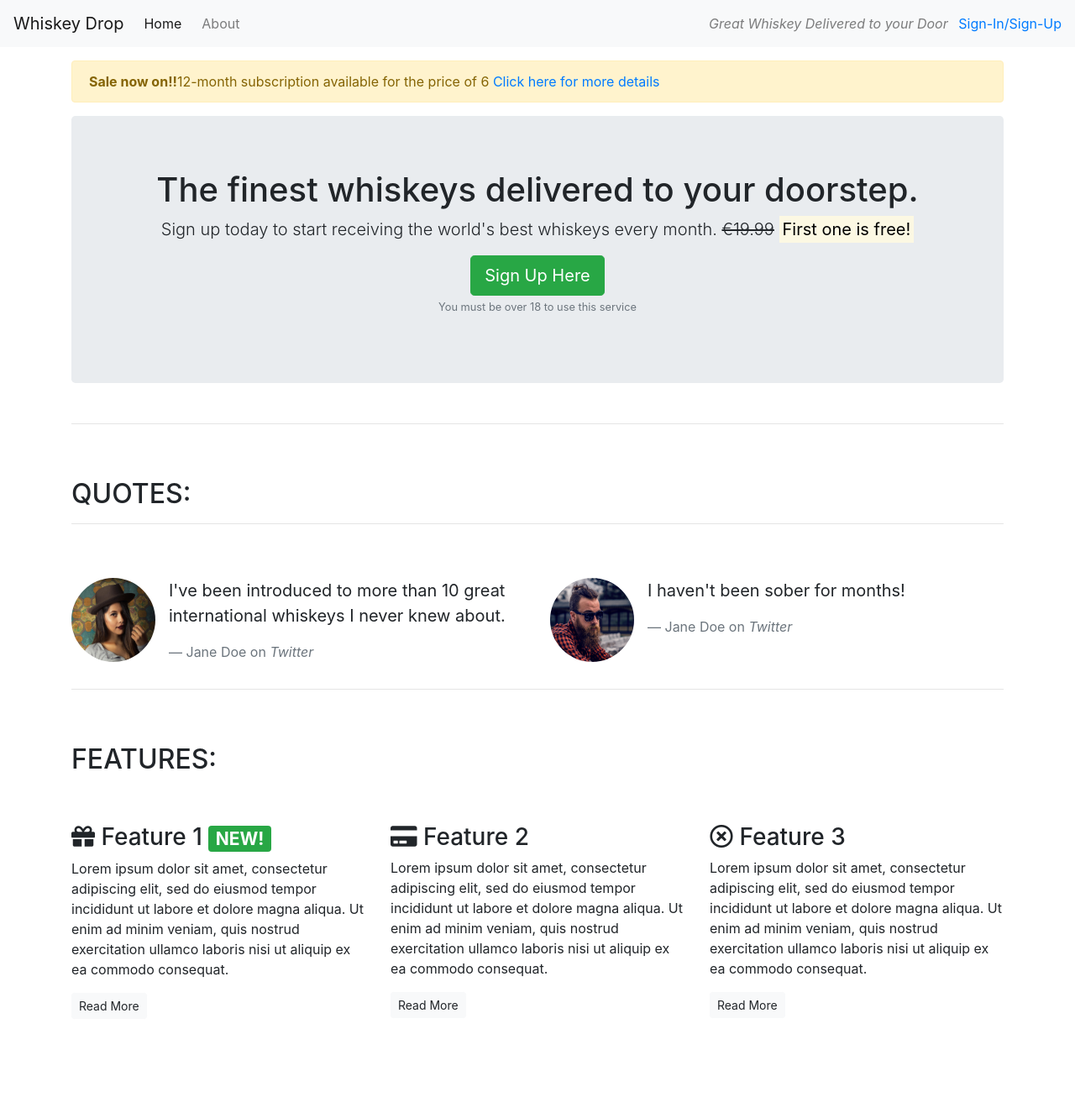
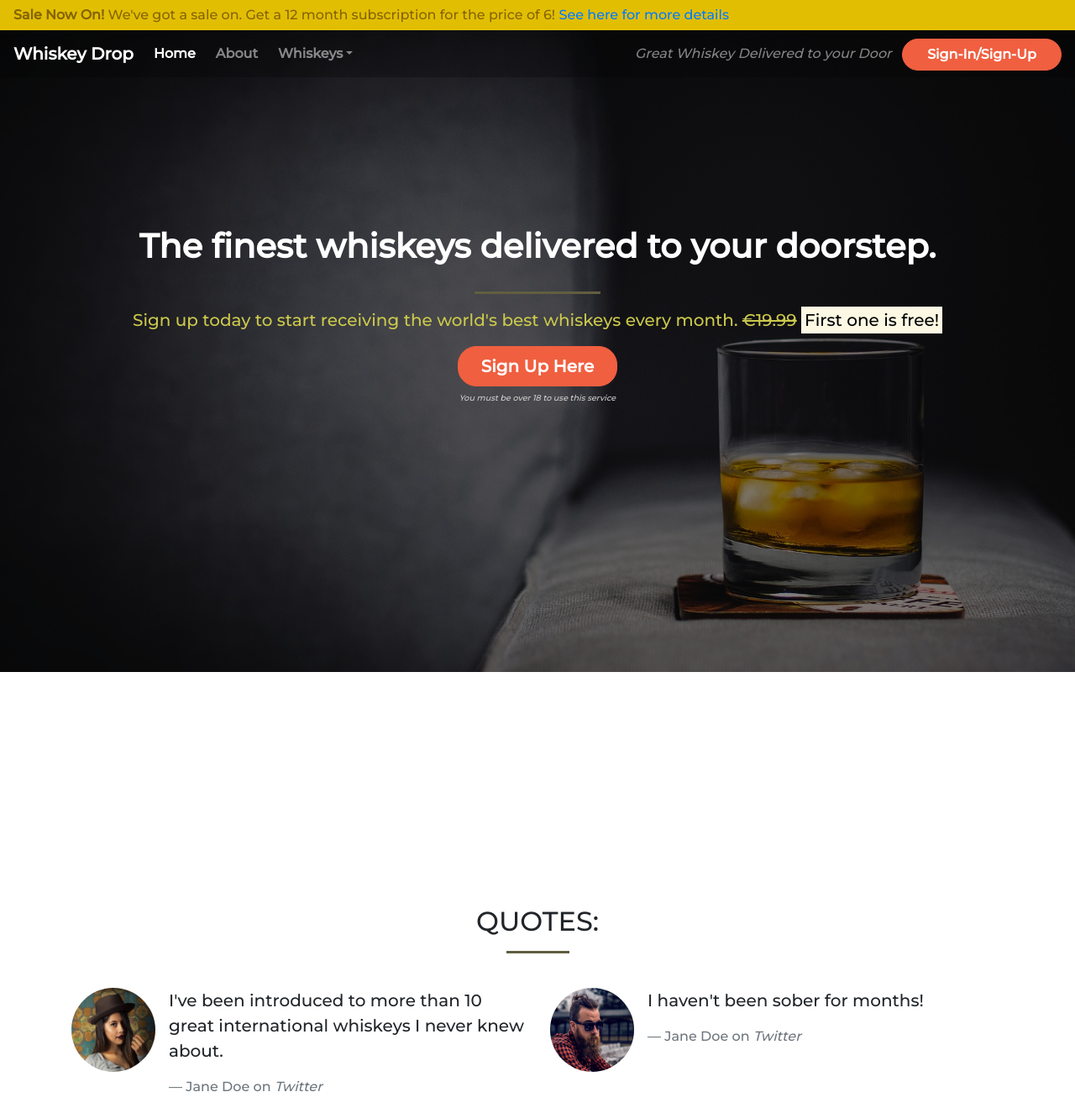
Before and after one commit to damien-meere/bootstrap_init, a plain HTML site: page index.html in a window 1280 px wide. Shown: the top 1325 px of the page at 84% size. Before the commit the page ends 1229 px from the top, so only its background shows below. Drawn offline with nearby package versions, Linux system fonts and the light colour scheme.

Commit message:
Extensive alteration of features throughout the page, including the jumbotron and additiona of bootstrap tailoring of elements

```diff
--- /dev/null
+++ b/css/style.css
@@ -0,0 +1,222 @@
+body {
+    font-family: 'Montserrat', sans-serif;
+
+}
+
+.page-header{
+    margin-bottom: 0;
+    border-bottom: 0;
+    text-align: center;
+}
+
+.page-header h2{
+    margin-top: 0;
+}
+
+.quotes .page-header{
+    margin-bottom: 25px;
+}
+
+
+.alert-container .col-12 {
+    padding-left: 0px;
+    padding-right: 0px;
+}
+
+.site-wide-alert {
+    border-radius: 0;
+    margin-bottom: 0;
+    padding: 5px 15px;
+    background-color: #e2be03;
+    border-color: #e2be03;
+}
+
+
+.callout-container {
+    /*VH = Viewport Height*/
+    height: 100vh;
+
+    /*Adding a full width backgroud image*/
+    background: url(/images/callout-bg.jpg) no-repeat bottom right fixed;
+    -webkit-background-size: cover;
+    -moz-background-size: cover;
+    -o-background-size: cover;
+    background-size: cover;
+
+    /*Align the Callout container to centre of the viewport*/
+    display: flex;
+    align-items: center;
+    justify-content: center;
+
+
+    position: relative;
+}
+
+/*background image is too dark and dominating the view*/
+
+.opaque-overlay {
+    position: absolute;
+    top: 0;
+    left: 0;
+    height: 100%;
+    width: 100%;
+    /*red green blue Aplha, alpha 1 = 100% visible, 0 = invisible*/
+    background-color: rgba(0, 0, 0, 0.5)
+}
+
+
+.quotes-container {
+    height: 100vh;
+
+    display: flex;
+    align-items: center;
+    justify-content: center;
+
+}
+
+.features-container {
+    height: 100vh;
+
+
+    display: flex;
+    align-items: center;
+    justify-content: center;
+}
+
+/*Block Dividers*/
+
+.block-divider {
+    width: 150px;
+    height: 3px;
+    border: 0;
+    background-color: #615e40;
+}
+
+.block-divider--tan {
+    background-color: #615e40;
+}
+
+.block-divider--short {
+    width: 75px;
+}
+
+.block-divider--white{
+    background-color: white;
+}
+
+
+/*Content Containers*/
+
+.content-container{
+    padding-top: 75px;
+    padding-bottom: 75px;
+
+}
+
+.container-wrapper{
+
+}
+
+.container-wrapper--red{
+    background-color: #f05f40;
+    color: white;
+}
+
+
+/*Navbar Styling*/
+
+.navalert-container {
+    position: absolute;
+    top: 0;
+    left: 0;
+    padding-left: 0;
+    padding-right: 0;
+    z-index: 1;
+}
+
+.navbar {
+    margin-bottom: 0;
+    border: 0;
+    width: 100%;
+    background-color: rgba(0, 0, 0, 0.25);
+}
+
+.navbar .navbar-toggler {
+    border: 0;
+}
+
+.navbar-brand {
+    font-weight: bold;
+}
+
+.navbar .navbar-nav a {
+    font-weight: bold;
+}
+
+
+/*Jumbotron alterations*/
+
+.jumbotron {
+    background-color: transparent;
+}
+
+.jumbotron-header {
+    color: white;
+    font-weight: bold;
+    margin-bottom: 30px;
+}
+
+.jumbotron small {
+    font-size: 60%;
+    font-style: italic;
+    color: #d0d0d0;
+}
+
+.jumbotron .lead {
+    color: #ccc94c;
+}
+
+
+/*Buttons Styling*/
+
+.btn--cta {
+    font-weight: bold;
+    width: 190px;
+    border-radius: 22px;
+}
+
+.btn--red {
+    color: white;
+    background-color: #f05f40;
+    border-color: #f05f40;
+}
+
+.btn--red:hover,
+.btn--red:active,
+.btn--red:focus,
+.btn--red:active:focus {
+    background-color: #f54925;
+    border-color: #f54925;
+}
+
+.feature {
+    text-align: justify;
+    margin-bottom: 40px;
+}
+
+.feature i{
+    margin-bottom: 20px;
+    font-size: 45px;
+    line-height: 45px;
+
+}
+
+.feature .btn {
+    background-color: white;
+    border-color: white;
+    border-radius: 15px;
+    min-width: 100px;
+    font-weight: bold;
+    margin-top: 10px;
+    color: #f54925;
+}
--- a/index.html
+++ b/index.html
@@ -9,65 +9,98 @@
     <link rel="stylesheet" href="https://stackpath.bootstrapcdn.com/bootstrap/4.3.1/css/bootstrap.min.css" integrity="sha384-ggOyR0iXCbMQv3Xipma34MD+dH/1fQ784/j6cY/iJTQUOhcWr7x9JvoRxT2MZw1T" crossorigin="anonymous">
     <script src="https://stackpath.bootstrapcdn.com/bootstrap/4.3.1/js/bootstrap.min.js" integrity="sha384-JjSmVgyd0p3pXB1rRibZUAYoIIy6OrQ6VrjIEaFf/nJGzIxFDsf4x0xIM+B07jRM" crossorigin="anonymous"></script>
     <link rel="stylesheet" href="https://use.fontawesome.com/releases/v5.8.2/css/all.css" integrity="sha384-oS3vJWv+0UjzBfQzYUhtDYW+Pj2yciDJxpsK1OYPAYjqT085Qq/1cq5FLXAZQ7Ay" crossorigin="anonymous">
+
+    <!-- Google Fonts, make selection here and include any additional css rules in our own css file -->
+    <link href="https://fonts.googleapis.com/css?family=Montserrat:500" rel="stylesheet">
+
+    <link rel="stylesheet" href="css/style.css" type="text/css" />
+
+
     <title>Whiskey Drop | Taste a new whiskey every month</title>
 </head>
 
 <body>
-    <!-- Fixed-top ensure the navbar is always visible -->
-    <nav class="navbar navbar-light bg-light navbar-expand-sm">
+    <div class="container-fluid navalert-container">
+
+        <div class="container-fluid alert-container">
+            <!--only visible on small to large screens, anything smaller (mobile) will not appear (d-none)-->
+            <div class="row d-none d-sm-block">
+                <div class="col-12">
+                    <div class="site-wide-alert alert alert-warning">
+                        <strong>Sale Now On!</strong> We've got a sale on. Get a 12 month subscription for the price of 6!
+                        <a href="">See here for more details</a>
+                    </div>
+                </div>
+            </div>
+        </div>
+
+        <nav class="navbar navbar-dark navbar-expand-sm">
             <a href="/" class="navbar-brand">Whiskey Drop</a>
+
+            <!-- creating a collapsible navbar for mobile devices, so as not to eat up realestate on the screen -->
+            <button class="navbar-toggler ml-auto" type="button" data-toggle="collapse" data-target="#navbarNavDropdown" aria-controls="navbarNavDropdown" aria-expanded="false" aria-label="Toggle navigation">
+        <!-- three bar icon for collapsed menu button-->
+        <span class="navbar-toggler-icon"></span></button>
+
+            <div class="collapse navbar-collapse" id="navbarNavDropdown">
                 <ul class="navbar-nav mr-auto">
                     <li class="active auto mr-2"><a class="nav-link" href="/">Home</a></li>
                     <li class="auto mr-2"><a class="nav-link" href="/about">About</a></li>
+                    <li class="nav-item dropdown">
+                        <a class="nav-link dropdown-toggle" href="#" id="navbarDropdownMenuLink" role="button" data-toggle="dropdown" aria-haspopup="true" aria-expanded="false">Whiskeys</a>
+                        <div class="dropdown-menu" aria-labelledby="navbarDropdownMenuLink">
+                            <a class="dropdown-item" href="#">Irish</a>
+                            <a class="dropdown-item" href="#">Scotch</a>
+                            <a class="dropdown-item" href="#">Japanese</a>
+                            <a class="dropdown-item" href="#">American</a>
+                        </div>
+                    </li>
                     <li class="auto mr-2 d-block d-sm-none"><a class="nav-link" href="/login">Sign-In/Sign-Up</a></li>
                 </ul>
+            </div>
 
             <!-- Will only be displayed on medium sized screens and above -->
             <div class="d-none d-md-block">
                 <p class="navbar-text my-auto mr-2"><i>Great Whiskey Delivered to your Door</i></p>
-            <a href="/login">Sign-In/Sign-Up</a>
+                <a href="/login" class="btn btn--cta btn--red">Sign-In/Sign-Up</a>
             </div>
             <!--</div>-->
         </nav>
-
-    <article class="container mt-3">
-        <!-- d-none and d-sm-block ensure this banner is not available on mobile devices -->
-        <div class="row d-none d-sm-block">
-            <div class="col-12">
-                <div class="alert alert-warning">
-                    <strong>Sale now on!!</strong>12-month subscription available for the price of 6
-                    <a href="">Click here for more details</a>
-                </div>
-            </div>
     </div>
 
+    <!-- container-fluid makes the container spread out across the entire screen -->
+    <div class="container-fluid callout-container">
+        <!-- Callout -->
 
-
-        <!-- Callout -->
+        <div class="opaque-overlay">&nbsp;</div>
         <div class="row">
             <!-- Callout will be the same (full width) on all screen sizes -->
             <div class="col-12">
                 <section class="callout jumbotron text-center">
-                    <h1>The finest whiskeys delivered to your doorstep.</h1>
+                    <h1 class="jumbotron-header">The finest whiskeys delivered to your doorstep.</h1>
+                    <!-- hr = Horizontal rule -->
+                    <hr class="block-divider block-divider--tan">
                     <p class="lead">Sign up today to start receiving the world's best whiskeys every month.
                         <!-- struck off text will only apear on small screens or larger, NOT Mobile -->
                         <s class="d-none d-sm-inline">€19.99</s>
                         <span class="d-inline d-sm-none"><br></span>
                         <strong><mark>First one is free!</mark></strong></p>
-                    <button class="btn btn-success btn-lg">Sign Up Here</button>
+                    <button class="btn btn-lg btn--cta btn--red" data-toggle="modal" data-target="#signUpModal">Sign Up Here</button>
                     <p class="text-muted"><small>You must be over 18 to use this service</small></p>
                 </section>
             </div>
         </div>
         <!-- /.callout -->
-        <hr>
+    </div>
 
     <!-- Quotes -->
+    <div class="container-wrapper">
+        <div class="container quotes-container content-container">
             <section class="quotes">
                 <div class="row">
-                <div class="col-12 my-5">
+                    <div class="col-12 page-header">
                         <h2 class="text-uppercase">Quotes:</h2>
-                    <hr />
+                        <hr class="block-divider block-divider--short">
                     </div>
                 </div>
                 <div class="row">
@@ -100,27 +133,33 @@
                 </div>
             </section>
             <!-- /.quotes -->
-        <hr>
+        </div>
+    </div>
 
     <!-- Features -->
+    <div class="container-wrapper container-wrapper--red">
+        <div class="container features-container content-container">
             <section class="features">
                 <div class="row">
-                <div class="col-12 my-5">
+                    <div class="col-12 page-header">
                         <h2 class="text-uppercase">Features:</h2>
+                        <!--hr = horizontal rule-->
+                        <hr class="block-divider block-divider-short block-divider--white">
                     </div>
                 </div>
                 <div class="row">
                     <!-- on Medium screens the featues elements will cover half the screen with, or full width on smaller screens-->
                     <div class="col-12 col-md-6 col-lg-4">
                         <div class="feature">
-                        <h3><i class="fas fa-gift d-none d-sm-inline"></i> Feature 1 <span class="badge badge-success">NEW!</span></h3>
+                            <!--d-sm-inline class puts the icon inline with the feature title, chage this to d-sm-block to move to another line-->
+                            <h3><i class="fas fa-gift d-none d-sm-block"></i> Feature 1 <span class="badge badge-success">NEW!</span></h3>
                             <p>Lorem ipsum dolor sit amet, consectetur adipiscing elit, sed do eiusmod tempor incididunt ut labore et dolore magna aliqua. Ut enim ad minim veniam, quis nostrud exercitation ullamco laboris nisi ut aliquip ex ea commodo consequat.</p>
                             <p><a class="btn btn-sm btn-light" href="">Read More</a></p>
                         </div>
                     </div>
                     <div class="col-12 col-md-6 col-lg-4">
                         <div class="feature">
-                        <h3><i class="fas fa-credit-card d-none d-sm-inline"></i> Feature 2</h3>
+                            <h3><i class="fas fa-credit-card d-none d-sm-block"></i> Feature 2</h3>
                             <p>Lorem ipsum dolor sit amet, consectetur adipiscing elit, sed do eiusmod tempor incididunt ut labore et dolore magna aliqua. Ut enim ad minim veniam, quis nostrud exercitation ullamco laboris nisi ut aliquip ex ea commodo consequat.</p>
                             <p><a class="btn btn-light btn-sm" href="">Read More</a></p>
                         </div>
@@ -129,7 +168,7 @@
                     <!-- on large screens this element will appear (d-lg-block) -->
                     <div class="col-12 d-md-none d-lg-block col-lg-4">
                         <div class="feature">
-                        <h3><i class="far fa-times-circle d-none d-sm-inline"></i> Feature 3</h3>
+                            <h3><i class="far fa-times-circle d-none d-sm-block"></i> Feature 3</h3>
                             <p>Lorem ipsum dolor sit amet, consectetur adipiscing elit, sed do eiusmod tempor incididunt ut labore et dolore magna aliqua. Ut enim ad minim veniam, quis nostrud exercitation ullamco laboris nisi ut aliquip ex ea commodo consequat.</p>
                             <p><a class="btn btn-light btn-sm" href="">Read More</a></p>
                         </div>
@@ -137,7 +176,49 @@
                 </div>
             </section>
             <!-- /.features -->
-    </article>
+        </div>
+    </div>
+
+    <!-- Building a Sign-Up Modal (overlay) -->
+    <div class="modal" tabindex="-1" role="dialog" id="signUpModal">
+        <div class="modal-dialog" role="document">
+            <div class="modal-content">
+                <div class="modal-header">
+                    <h5 class="modal-title">Sign Up Here</h5>
+                    <button type="button" class="close" data-dismiss="modal" aria-label="Close">
+                          <span aria-hidden="true">&times;</span>
+                    </button>
+                </div>
+                <div class="modal-body">
+                    <!-- Pasting a basic form element from Bootstrap here for a form -->
+                    <form>
+                        <div class="form-group">
+                            <label for="exampleInputEmail1">Email address</label>
+                            <input type="email" class="form-control" id="exampleInputEmail1" aria-describedby="emailHelp" placeholder="Enter email">
+                            <small id="emailHelp" class="form-text text-muted">We'll never share your email with anyone else.</small>
+                        </div>
+                        <div class="form-group">
+                            <label for="password">Password</label>
+                            <input type="password" class="form-control" id="password" placeholder="Password">
+                        </div>
+                        <div class="form-group">
+                            <label for="repeatPassword">Repeat Password</label>
+                            <input type="password" class="form-control" id="repeatPassword" placeholder="Repeat Password">
+                        </div>
+                        <button type="submit" class="btn btn-success">Submit</button>
+                    </form>
+                </div>
+            </div>
+        </div>
+    </div>
+
+
+    <!-- Adding Javascript to our site-->
+    <script src="https://code.jquery.com/jquery-3.3.1.slim.min.js" integrity="sha384-q8i/X+965DzO0rT7abK41JStQIAqVgRVzpbzo5smXKp4YfRvH+8abtTE1Pi6jizo" crossorigin="anonymous"></script>
+    <script src="https://cdnjs.cloudflare.com/ajax/libs/popper.js/1.14.3/umd/popper.min.js" integrity="sha384-ZMP7rVo3mIykV+2+9J3UJ46jBk0WLaUAdn689aCwoqbBJiSnjAK/l8WvCWPIPm49" crossorigin="anonymous"></script>
+    <script src="https://stackpath.bootstrapcdn.com/bootstrap/4.1.3/js/bootstrap.min.js" integrity="sha384-ChfqqxuZUCnJSK3+MXmPNIyE6ZbWh2IMqE241rYiqJxyMiZ6OW/JmZQ5stwEULTy" crossorigin="anonymous"></script>
+
+
 </body>
 
 </html>
```
Also changed, not shown: images/callout-bg.jpg (added), main.css (deleted). Lines whose indentation alone changed are shown as unchanged.
